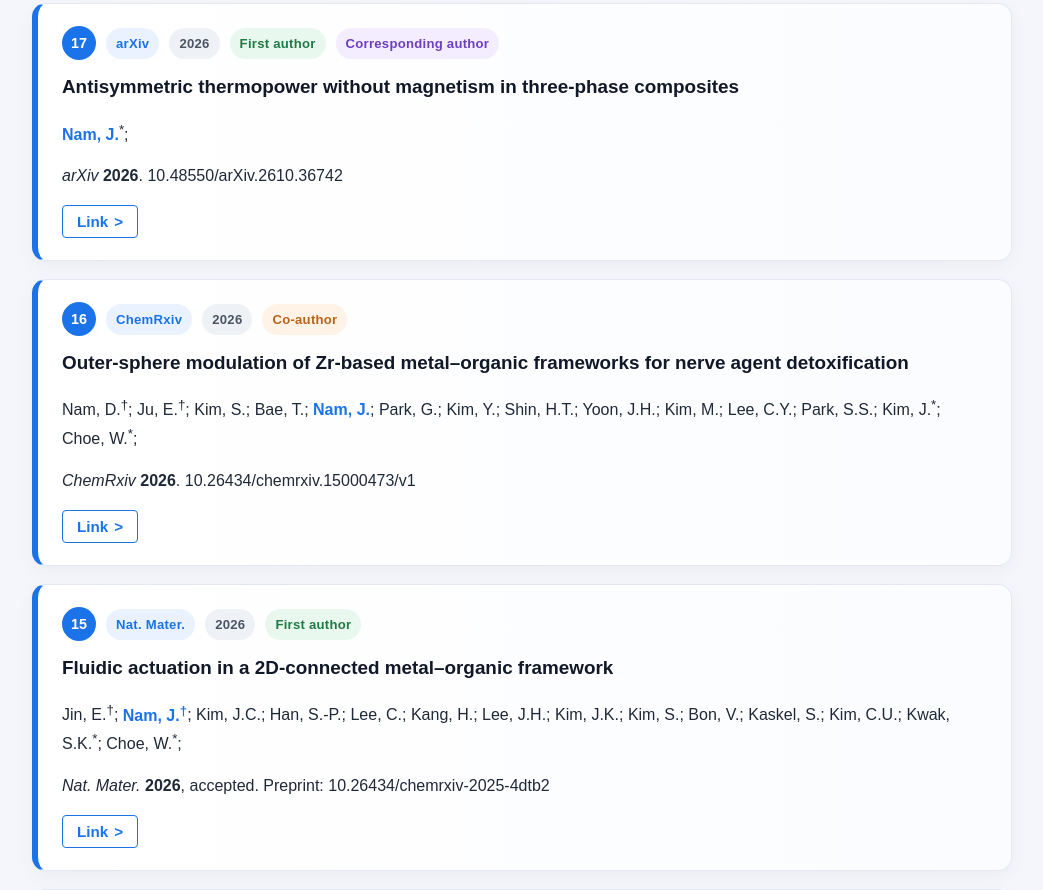
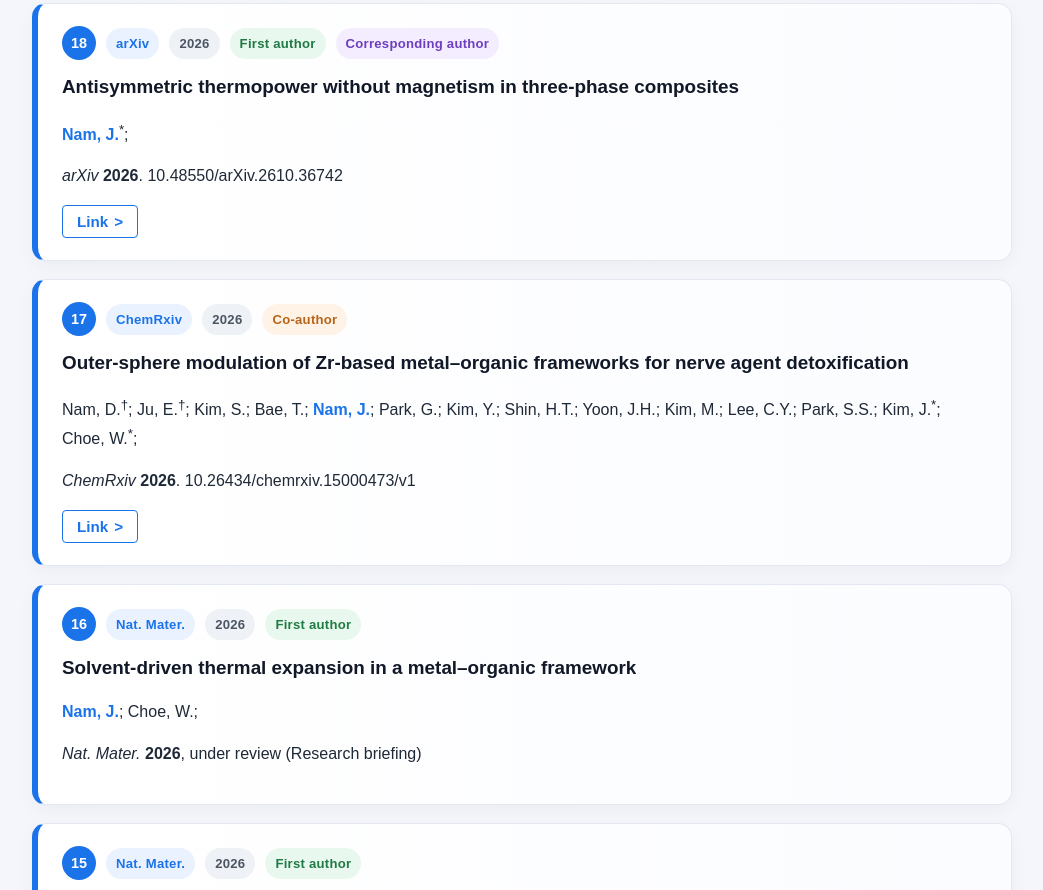
Before and after one commit to giantslab/giantslab.github.io, a plain HTML site: page publications.html in a window 1280 px wide. Shown: the part 1910-2800 px from the top of the page, without its empty margins (118-1161 px from the left). Drawn offline with Linux system fonts and the light colour scheme.

Commit message:
Publications: add Nat. Mater. Research Briefing as #16, renumber #16-23 to #17-24

```diff
--- a/publications.html
+++ b/publications.html
@@ -363,7 +363,7 @@
 
   <div class="pub-item">
     <div class="pub-meta">
-      <span class="pub-number">23</span>
+      <span class="pub-number">24</span>
       <span class="badge badge-journal">In preparation</span>
       <span class="badge badge-year">2026</span>
       <span class="badge badge-role-first">First author</span>
@@ -375,7 +375,7 @@
 
   <div class="pub-item">
     <div class="pub-meta">
-      <span class="pub-number">22</span>
+      <span class="pub-number">23</span>
       <span class="badge badge-journal">Submitted</span>
       <span class="badge badge-year">2026</span>
       <span class="badge badge-role-first">First author</span>
@@ -387,7 +387,7 @@
 
   <div class="pub-item">
     <div class="pub-meta">
-      <span class="pub-number">21</span>
+      <span class="pub-number">22</span>
       <span class="badge badge-journal">Submitted</span>
       <span class="badge badge-year">2026</span>
       <span class="badge badge-role-first">First author</span>
@@ -400,7 +400,7 @@
 
   <div class="pub-item">
     <div class="pub-meta">
-      <span class="pub-number">20</span>
+      <span class="pub-number">21</span>
       <span class="badge badge-journal">arXiv</span>
       <span class="badge badge-year">2026</span>
       <span class="badge badge-role-first">First author</span>
@@ -418,7 +418,7 @@
 
   <div class="pub-item">
     <div class="pub-meta">
-      <span class="pub-number">19</span>
+      <span class="pub-number">20</span>
       <span class="badge badge-journal">arXiv</span>
       <span class="badge badge-year">2026</span>
       <span class="badge badge-role-first">First author</span>
@@ -437,7 +437,7 @@
 
   <div class="pub-item">
     <div class="pub-meta">
-      <span class="pub-number">18</span>
+      <span class="pub-number">19</span>
       <span class="badge badge-journal">arXiv</span>
       <span class="badge badge-year">2026</span>
       <span class="badge badge-role-first">First author</span>
@@ -456,7 +456,7 @@
 
   <div class="pub-item">
     <div class="pub-meta">
-      <span class="pub-number">17</span>
+      <span class="pub-number">18</span>
       <span class="badge badge-journal">arXiv</span>
       <span class="badge badge-year">2026</span>
       <span class="badge badge-role-first">First author</span>
@@ -475,7 +475,7 @@
 
   <div class="pub-item">
     <div class="pub-meta">
-      <span class="pub-number">16</span>
+      <span class="pub-number">17</span>
       <span class="badge badge-journal">ChemRxiv</span>
       <span class="badge badge-year">2026</span>
       <span class="badge badge-role-co">Co-author</span>
@@ -489,6 +489,18 @@
         <span>&gt;</span>
       </a>
     </div>
+  </div>
+
+  <div class="pub-item">
+    <div class="pub-meta">
+      <span class="pub-number">16</span>
+      <span class="badge badge-journal">Nat. Mater.</span>
+      <span class="badge badge-year">2026</span>
+      <span class="badge badge-role-first">First author</span>
+    </div>
+    <p class="pub-title">Solvent-driven thermal expansion in a metal–organic framework</p>
+    <p class="pub-authors"><span class="author-highlight">Nam, J.</span>; Choe, W.;</p>
+    <p class="pub-citation"><em>Nat. Mater.</em> <strong>2026</strong>, under review (Research briefing)</p>
   </div>
 
     <div class="pub-item">
```
